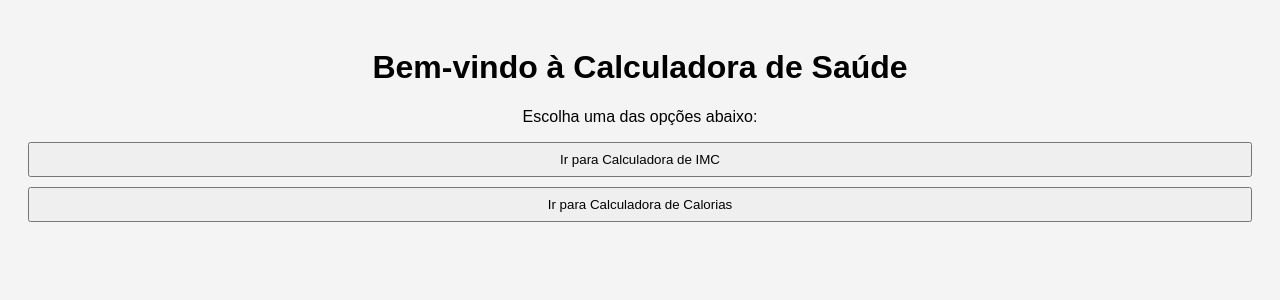
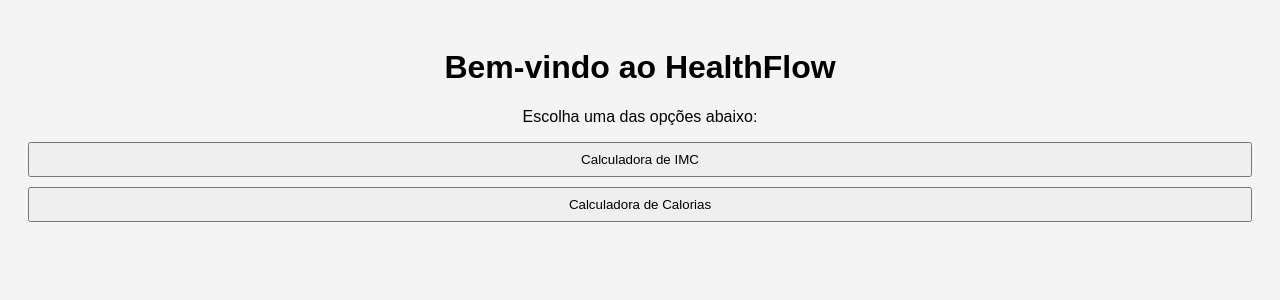
Before and after one commit to JoaoPauloM1/HealthFlow, a Flask app: page / in a window 1280 px wide. Shown: the top 300 px of the page. Run offline with Flask 3, Linux system fonts and the light colour scheme.

```diff
--- a/templates/index.html
+++ b/templates/index.html
@@ -3,20 +3,20 @@
 <head>
     <meta charset="UTF-8">
     <meta name="viewport" content="width=device-width, initial-scale=1.0">
-    <title>Menu Principal - Calculadora de Saúde</title>
+    <title>HealthFlow</title>
     <link rel="stylesheet" href="/static/style.css">
 </head>
 <body>
-    <h1>Bem-vindo à Calculadora de Saúde</h1>
+    <h1>Bem-vindo ao HealthFlow</h1>
 
     <p>Escolha uma das opções abaixo:</p>
 
     <a href="/calcular_imc">
-        <button>Ir para Calculadora de IMC</button>
+        <button>Calculadora de IMC</button>
     </a>
 
     <a href="/calcular_calorias">
-        <button>Ir para Calculadora de Calorias</button>
+        <button>Calculadora de Calorias</button>
     </a>
 
 </body>
```
Also changed, not shown: templates/calculadora_calorias.html (+9 -1 lines).
